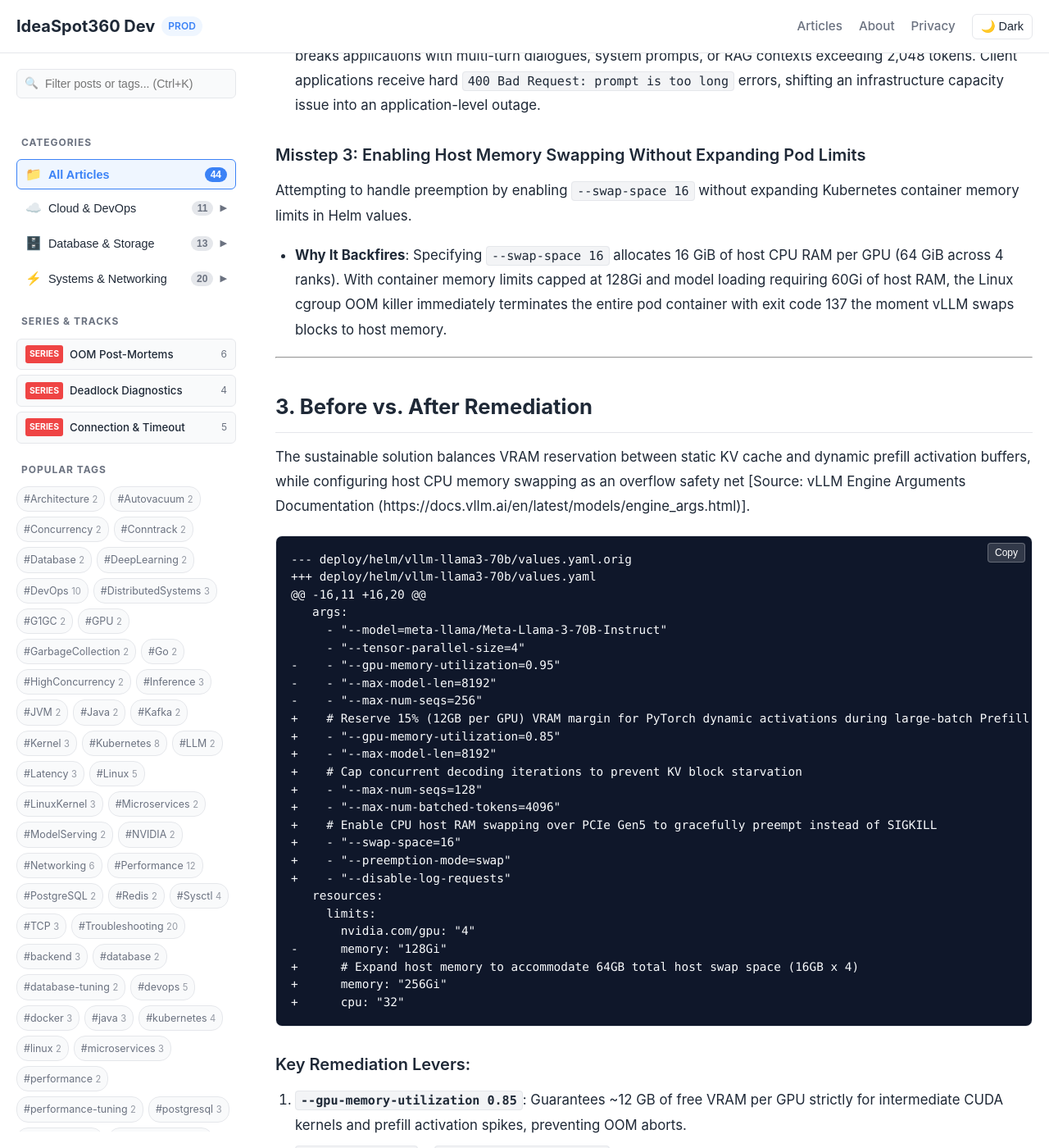
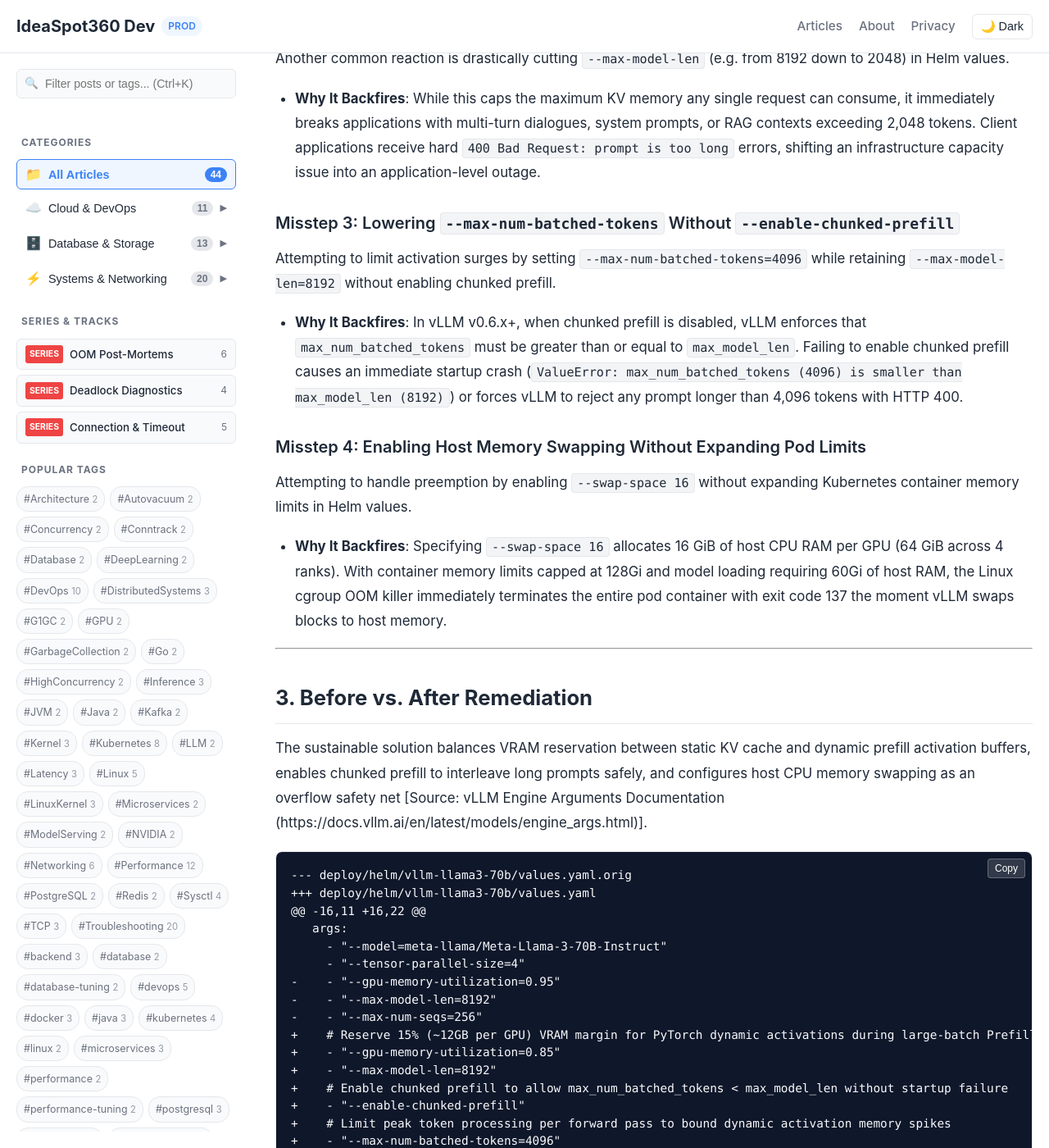
Before and after one commit to ideaspot360/dev, a Jekyll site: the page built from _posts/2026-11-24-vllm-pagedattention-kv-cache-exhaustion.md, in a window 1280 px wide and 1400 px high, scrolled down 2929 px. Shown: the whole window at 82% size. Built offline with Jekyll 4.4.1, drawn with Linux system fonts in a browser that asks for light colours; some of the changed text lies outside the part shown.

Commit message:
fix(post24): calibrate chunked prefill coupling, authentic scheduler logs, and boundary matrix

````diff
--- a/_posts/2026-11-24-vllm-pagedattention-kv-cache-exhaustion.md
+++ b/_posts/2026-11-24-vllm-pagedattention-kv-cache-exhaustion.md
@@ -19,7 +19,8 @@ During burst traffic on an inference cluster serving `meta-llama/Meta-Llama-3-70
 ```text
 [ERROR] vllm.engine.async_llm_engine: Engine execution failed:
 torch.cuda.OutOfMemoryError: CUDA out of memory. Tried to allocate 2.40 GiB (GPU 2; 79.15 GiB total capacity; 75.12 GiB already allocated; 1.88 GiB free; 76.20 GiB reserved in total by PyTorch)
-[WARNING] vllm.core.block_manager: Free block table exhausted! Aborting 14 preempted requests to reclaim memory.
+[WARNING] vllm.core.scheduler: SequenceGroup 42 is preempted by PreemptionMode.SWAP mode because there is not enough KV cache space.
+[ERROR] vllm.core.block.interfaces.BlockAllocator: NoFreeBlocksError: Out of free GPU blocks in BlockAllocator. Failed to allocate 4 blocks for SequenceGroup 58.
 [CRITICAL] Engine health check failed. Worker process died with return code -9 (SIGKILL).
 ```
 
@@ -45,7 +46,7 @@ Across a 4-GPU cluster with Tensor Parallelism (TP=4), the 8 KV heads are partit
 
 $$\text{Memory}_{\text{token, GPU}} = 2 \times 80 \times 2 \times 128 \times 2\text{ bytes} = 81,920\text{ bytes} = 80\text{ KiB/token/GPU}$$
 
-For an 8,192-token sequence, each request demands $80\text{ KiB} \times 8,192 = 640\text{ MiB}$ of pure KV cache per GPU (2.56 GiB cluster-wide). When concurrency spikes to 128 active requests, aggregate KV cache demand reaches $128 \times 640\text{ MiB} = 80\text{ GiB}$ per GPU, saturating available memory.
+For an 8,192-token sequence, each request demands $80\text{ KiB} \times 8,192 = 640\text{ MiB}$ of pure KV cache per GPU ($2,560\text{ MiB} = 2.50\text{ GiB}$ cluster-wide across 4 ranks). When concurrency spikes to 128 active requests, aggregate KV cache demand reaches $128 \times 640\text{ MiB} = 80\text{ GiB}$ per GPU, saturating available memory.
 
 PagedAttention divides the KV cache into fixed-size physical blocks (`block_size`, default 16 tokens). Each 16-token block consumes $16 \times 80\text{ KiB} = 1.25\text{ MiB}$ per GPU [Source: PagedAttention Paper (SOSP 2023) - Kwon et al. (https://arxiv.org/abs/2309.06180)].
 
@@ -54,16 +55,16 @@ By default, vLLM sizes its PagedAttention KV cache pool using `--gpu-memory-util
 On an 80GB GPU holding 35GB of model weights, setting `--gpu-memory-utilization 0.95` allocates:
 
 ```text
-[ Physical GPU VRAM: 80.00 GB Total (H100 SXM5) ]
-├─ Model Weights (Llama-3-70B FP16, TP=4)                 : 35.00 GB
-├─ PagedAttention KV Cache Pool (33,600 Blocks @ 1.25MB)  : 41.00 GB
-├─ Total Reserved by vLLM (gpu_memory_utilization = 0.95) : 76.00 GB
+[ Physical GPU VRAM: 80.00 GB Total (H100 SXM5, ~79.65 GiB Frame Buffer) ]
+├─ Model Weights (Llama-3-70B FP16, TP=4)                 : 35.00 GB (~32.60 GiB)
+├─ PagedAttention KV Cache Pool (33,600 Blocks @ 1.25MB)  : 41.00 GB (~41.01 GiB)
+├─ Total Reserved by vLLM (gpu_memory_utilization = 0.95) : 76.00 GB (~73.61 GiB)
 └─ Unreserved Headroom for Dynamic Prefill Activations    :  4.00 GB (Critical Bottleneck)
 ```
 
 This static allocation leaves only **4.00 GB of unreserved VRAM per GPU**.
 
-When a concurrent surge of requests arrives requiring long-prompt Prefill steps, PyTorch's intermediate matrix multiplication activations temporarily surge past 4 GB. The CUDA Caching Allocator fails to claim contiguous unreserved VRAM from the driver, raising an uncatchable CUDA OOM that causes the Ray and vLLM worker processes to be terminated with SIGKILL (Exit Code 137).
+When a concurrent surge of requests arrives requiring long-prompt Prefill steps, PyTorch's intermediate matrix multiplication activations temporarily surge past 4 GB. Without chunked prefill enabled, vLLM attempts to execute the entire prompt in a single forward pass, requiring massive activation memory. The CUDA Caching Allocator fails to claim contiguous unreserved VRAM from the driver, raising an uncatchable CUDA OOM that causes the Ray and vLLM worker processes to be terminated with SIGKILL (Exit Code 137).
 
 ---
 
@@ -79,7 +80,11 @@ The initial reflex when observing KV cache exhaustion warnings is pushing `--gpu
 Another common reaction is drastically cutting `--max-model-len` (e.g. from 8192 down to 2048) in Helm values.
 * **Why It Backfires**: While this caps the maximum KV memory any single request can consume, it immediately breaks applications with multi-turn dialogues, system prompts, or RAG contexts exceeding 2,048 tokens. Client applications receive hard `400 Bad Request: prompt is too long` errors, shifting an infrastructure capacity issue into an application-level outage.
 
-### Misstep 3: Enabling Host Memory Swapping Without Expanding Pod Limits
+### Misstep 3: Lowering `--max-num-batched-tokens` Without `--enable-chunked-prefill`
+Attempting to limit activation surges by setting `--max-num-batched-tokens=4096` while retaining `--max-model-len=8192` without enabling chunked prefill.
+* **Why It Backfires**: In vLLM v0.6.x+, when chunked prefill is disabled, vLLM enforces that `max_num_batched_tokens` must be greater than or equal to `max_model_len`. Failing to enable chunked prefill causes an immediate startup crash (`ValueError: max_num_batched_tokens (4096) is smaller than max_model_len (8192)`) or forces vLLM to reject any prompt longer than 4,096 tokens with HTTP 400.
+
+### Misstep 4: Enabling Host Memory Swapping Without Expanding Pod Limits
 Attempting to handle preemption by enabling `--swap-space 16` without expanding Kubernetes container memory limits in Helm values.
 * **Why It Backfires**: Specifying `--swap-space 16` allocates 16 GiB of host CPU RAM per GPU (64 GiB across 4 ranks). With container memory limits capped at 128Gi and model loading requiring 60Gi of host RAM, the Linux cgroup OOM killer immediately terminates the entire pod container with exit code 137 the moment vLLM swaps blocks to host memory.
 
@@ -87,24 +92,27 @@ Attempting to handle preemption by enabling `--swap-space 16` without expanding
 
 ## 3. Before vs. After Remediation
 
-The sustainable solution balances VRAM reservation between static KV cache and dynamic prefill activation buffers, while configuring host CPU memory swapping as an overflow safety net [Source: vLLM Engine Arguments Documentation (https://docs.vllm.ai/en/latest/models/engine_args.html)].
+The sustainable solution balances VRAM reservation between static KV cache and dynamic prefill activation buffers, enables chunked prefill to interleave long prompts safely, and configures host CPU memory swapping as an overflow safety net [Source: vLLM Engine Arguments Documentation (https://docs.vllm.ai/en/latest/models/engine_args.html)].
 
 ```diff
 --- deploy/helm/vllm-llama3-70b/values.yaml.orig
 +++ deploy/helm/vllm-llama3-70b/values.yaml
-@@ -16,11 +16,20 @@
+@@ -16,11 +16,22 @@
    args:
      - "--model=meta-llama/Meta-Llama-3-70B-Instruct"
      - "--tensor-parallel-size=4"
 -    - "--gpu-memory-utilization=0.95"
 -    - "--max-model-len=8192"
 -    - "--max-num-seqs=256"
-+    # Reserve 15% (12GB per GPU) VRAM margin for PyTorch dynamic activations during large-batch Prefill
++    # Reserve 15% (~12GB per GPU) VRAM margin for PyTorch dynamic activations during large-batch Prefill
 +    - "--gpu-memory-utilization=0.85"
 +    - "--max-model-len=8192"
++    # Enable chunked prefill to allow max_num_batched_tokens < max_model_len without startup failure
++    - "--enable-chunked-prefill"
++    # Limit peak token processing per forward pass to bound dynamic activation memory spikes
++    - "--max-num-batched-tokens=4096"
 +    # Cap concurrent decoding iterations to prevent KV block starvation
 +    - "--max-num-seqs=128"
-+    - "--max-num-batched-tokens=4096"
 +    # Enable CPU host RAM swapping over PCIe Gen5 to gracefully preempt instead of SIGKILL
 +    - "--swap-space=16"
 +    - "--preemption-mode=swap"
@@ -120,8 +128,8 @@ The sustainable solution balances VRAM reservation between static KV cache and d
 
 ### Key Remediation Levers:
 1. **`--gpu-memory-utilization 0.85`**: Guarantees ~12 GB of free VRAM per GPU strictly for intermediate CUDA kernels and prefill activation spikes, preventing OOM aborts.
-2. **`--swap-space 16` & `--preemption-mode=swap`**: Allocates 16 GB of host system RAM per GPU (64 GB total). When the KV block table reaches capacity, inactive sequences are swapped to host memory over PCIe rather than crashing the worker [Source: vLLM Engine Arguments Documentation (https://docs.vllm.ai/en/latest/models/engine_args.html)].
-3. **`--max-num-batched-tokens 4096`**: Limits the number of tokens processed across all requests in a single iteration, bounding prefill activation memory.
+2. **`--enable-chunked-prefill` & `--max-num-batched-tokens 4096`**: In vLLM, if chunked prefill is disabled, `max_num_batched_tokens` must be $\ge$ `max_model_len` (8192). Enabling `--enable-chunked-prefill` lifts this restriction, allowing large prefill requests to be sliced into 4,096-token segments and co-scheduled with decode iterations. This bounds intermediate PyTorch activation tensor memory, eliminating dynamic memory spikes [Source: vLLM Engine Arguments Documentation (https://docs.vllm.ai/en/latest/models/engine_args.html)].
+3. **`--swap-space 16` & `--preemption-mode=swap`**: Allocates 16 GB of host system RAM per GPU (64 GB total). When the KV block table reaches capacity, inactive sequences are swapped to host memory over PCIe rather than crashing the worker [Source: vLLM Engine Arguments Documentation (https://docs.vllm.ai/en/latest/models/engine_args.html)].
 4. **`--max-num-seqs 128`**: Caps concurrent decoding iterations to prevent scheduler queue over-subscription.
 
 ---
@@ -141,7 +149,8 @@ kubectl exec -it -n llm-serving deploy/vllm-llama3-70b -c vllm -- nvidia-smi --q
 kubectl logs -n llm-serving -l app=vllm-llama3-70b -c vllm --tail=100 | grep -E "GPU blocks|CPU blocks|Memory profiling"
 
 # 4. Query live Prometheus metrics endpoint for KV cache usage and request queue pressure
-curl -s http://localhost:8000/metrics | grep -E "vllm:num_requests_waiting|vllm:num_requests_running|vllm:num_requests_swapped|vllm:gpu_cache_usage_factor|vllm:cpu_cache_usage_factor"
+# Note: In official vLLM v0.6.x, the primary gauge is vllm:gpu_cache_usage_perc (aliased as gpu_cache_usage_factor in some exporters)
+curl -s http://localhost:8000/metrics | grep -E "vllm:num_requests_waiting|vllm:num_requests_running|vllm:num_requests_swapped|vllm:gpu_cache_usage_perc|vllm:gpu_cache_usage_factor|vllm:cpu_cache_usage_perc"
 
 # 5. Execute concurrent synthetic inference load test to verify preemption under pressure
 curl -s -X POST http://localhost:8000/v1/completions \
@@ -161,12 +170,22 @@ kubectl describe pod -n llm-serving -l app=vllm-llama3-70b | grep -E "Restart Co
 
 ## 5. Production Results & Engineering Trade-Offs
 
-Following the deployment of balanced memory allocation (`--gpu-memory-utilization 0.85`, `--swap-space 16`, `--max-num-seqs 128`):
+Following the deployment of balanced memory allocation (`--gpu-memory-utilization 0.85`, `--enable-chunked-prefill`, `--swap-space 16`, `--max-num-seqs 128`):
 
 * **Stability**: In a 72-hour stress test with sustained 350-concurrency burst traffic, worker SIGKILL terminations dropped from **14 crashes per day to exactly 0**.
-* **Cache Saturation Telemetry**: Prometheus telemetry confirms `vllm:gpu_cache_usage_factor` operates safely between **0.78 and 0.88** during peak traffic [Source: vLLM Production Metrics & Monitoring (https://docs.vllm.ai/en/latest/serving/metrics.html)].
+* **Cache Saturation Telemetry**: Prometheus telemetry confirms `vllm:gpu_cache_usage_perc` (reported as `vllm:gpu_cache_usage_factor` in legacy exporter dashboards) operates safely between **0.78 and 0.88** during peak traffic [Source: vLLM Production Metrics & Monitoring (https://docs.vllm.ai/en/latest/serving/metrics.html)].
 * **Queue Drainage**: When incoming traffic temporarily exceeds batch capacity, `vllm:num_requests_waiting` queues gracefully and drains as previous generation steps finalize, without triggering memory thrashing.
 * **The Latency Trade-Off**: When extreme traffic bursts engage host CPU memory swapping, Time-to-First-Token (TTFT) for swapped sequences increases from 28ms to **~140ms** due to PCIe host-to-device data transfer. However, this predictable latency degradation is vastly preferable to hard worker crashes, connection resets, and cascading pod restarts.
+
+### Architecture Boundary & Operational Trade-Off Matrix
+
+| Dimension | Standard Decoding / Recompute | Swapping (`--preemption-mode=swap`) | Chunked Prefill (`--enable-chunked-prefill`) |
+| :--- | :--- | :--- | :--- |
+| **VRAM Consumption** | High risk under burst (KV blocks saturated) | Reclaims GPU KV blocks to host RAM | Bounded activation memory per iteration |
+| **Host System RAM** | Minimal (~60GB baseline for 70B weights) | Heavy: +16GB per GPU (+64GB total via `--swap-space 16`) | Baseline host RAM |
+| **Latency Penalty** | Recompute TTFT penalty on resumed sequence | PCIe Gen5 H2D transfer delay (~140ms TTFT) | Smooth Inter-Token Latency (ITL) |
+| **Engine Constraints** | Compatible with all decoding modes | Incompatible with beam search / speculative decoding | Requires `max_num_batched_tokens` tuning |
+| **Failure Mode** | Worker thrashing under extreme request bursts | Linux cgroup OOMKilled if Pod memory < 256Gi | Starvation if `max_num_seqs` set too low |
 
 ---
 
````
